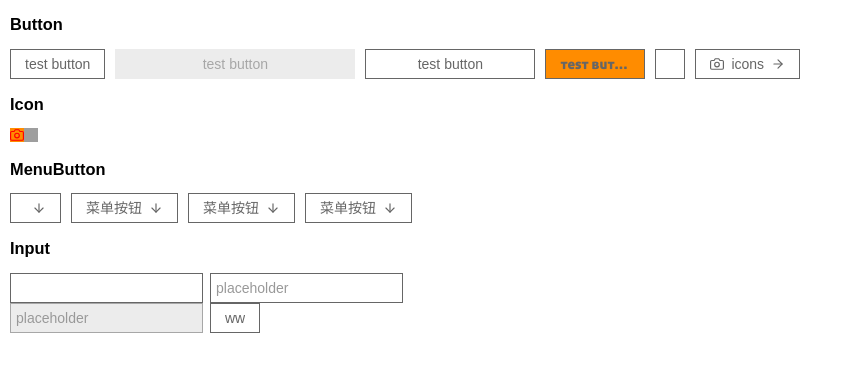
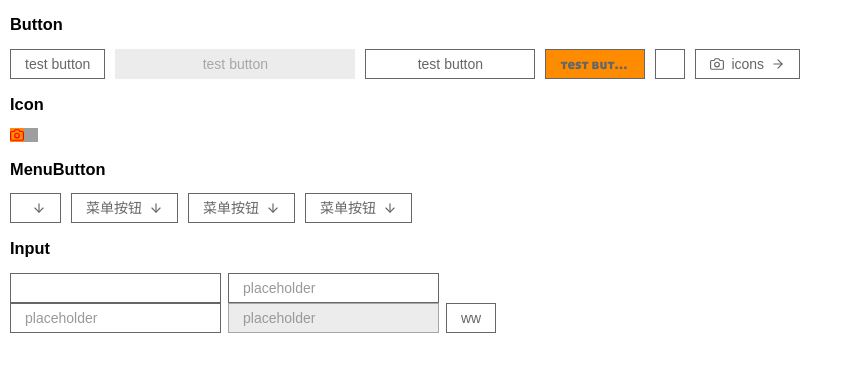
Before and after one commit to akaxiaok/KUI, a React app: page / in a window 1280 px wide. Shown: the top 372 px of the page, without its empty margins (0-853 px from the left). Built offline with nearby package versions, Linux system fonts and the light colour scheme; grey boxes are pictures that could not be loaded; the HTML template or start-up script is replaced by a standard one.

Commit message:
feature: Input: suggestions fix: MenuButton: popup index

```diff
--- a/src/app.jsx
+++ b/src/app.jsx
@@ -49,8 +49,15 @@ function App(props) {
                  const valid = !!value.match(/^[0-9]+$/g);
                  return { valid, errMsg: 'This should be numbers' }
                }}
+               items={['Jan', 'Feb', 'Mar', 'Apr']}
         />
         <br />
+        <Input placeholder="placeholder"
+               required={true}
+               validateOn={{ focus: false }}
+               onChange={log.bind(this)}
+               items={['Jan', 'Feb', 'Mar', 'Apr']}
+        />
         <Input placeholder="placeholder"
                disabled={true} />
         <Button text="ww" />
--- a/src/components/Input/Input.jsx
+++ b/src/components/Input/Input.jsx
@@ -4,6 +4,7 @@
 import React from 'react';
 import { Component } from '../../libs/';
 import './Input.less';
+import MenuItem from '../MenuItem';
 
 export default class Input extends Component {
 
@@ -16,25 +17,33 @@ export default class Input extends Component {
     }
   }
 
+  componentDidUpdate() {
+    const { required, focus, valid } = this.state;
+    // this.timout = setTimeout(() => {
+    //   this.setState({ showItems: focus && (required || valid) });
+    // },0);
+  }
+
   getClass() {
     const valid = this.state.valid ? '' : 'k-input-invalid';
     return this.className('k-input', valid);
   }
 
   getValue() {
-    return this.input.value;
+    return this.input && this.input.value;
   }
 
   validate(type) {
     const value = this.getValue();
     const validateOn = Object.assign({}, Input.defaultProps.validateOn, this.props.validateOn);
-    let validated = { valid: true };
+    let validated = { valid: true, required: false };
     if (!validateOn[type]) {
       validated = { valid: this.state.valid };
       return validated;
     }
     if (this.props.required && !value.length) {
       validated = {
+        required: true,
         valid: false,
         errType: Input.ERR_TYPE.REQUIRED,
         errMsg: 'This is required'
@@ -57,34 +66,61 @@ export default class Input extends Component {
   }
 
   handleBlur(event) {
-    let validated = this.validate('blur');
-    this.setState(validated);
+    let newState = this.validate('blur');
+    newState.focus = false;
+    this.setState(newState);
   }
 
   handleFocus(event) {
-    let validated = this.validate('focus');
-    this.setState(validated);
+    let newState = this.validate('focus');
+    newState.focus = true;
+    this.setState(newState);
+    this.timout = setTimeout(() => {
+      const { required, focus, valid } = this.state;
+      this.setState({ showItems: focus && (required || valid) });
+    }, 0);
   }
 
   focus() {
     this.input.focus();
   }
 
+  handleItemClick(e, v) {
+    this.input.value = v;
+    const newState = this.validate('change');
+    this.setState(newState);
+  }
+
   render() {
-    const { disabled, type, text } = this.props;
-    let { errMsg, errType } = this.state;
-    const placeholder = this.state.valid ? this.props.placeholder : '';
+    const { disabled, type, text, items } = this.props;
+    let { errMsg, errType, valid, focus, required, showItems } = this.state;
+    const placeholder = valid ? this.props.placeholder : '';
     let msgType = errType ? `${errType}-msg` : '';
+    let selectItems = [];
+    if (items) {
+      const reg = new RegExp(this.getValue(), 'i');
+      const equalReg = new RegExp('^' + this.getValue() + '$', 'i');
+      items.forEach((v, i) => {
+        if (reg.test(v) && !equalReg.test(v)) {
+          const item = <MenuItem key={i}
+                                 onClick={e => {
+                                   this.handleItemClick(e, v);
+                                 }}
+                                 text={v} />;
+          selectItems.push(item);
+        }
+      })
+    }
+    const itemsDisplay = selectItems.length ? 'display' : '';
     return <div className="k-input-container" >
-
-      <span onClick={this.focus.bind(this)} className={`k-input-msg ${msgType}`} >
+      <span className={`k-input-msg ${!valid && msgType}`} >
          {errMsg}
         </span >
       <input
         ref={input => {
           this.input = input
         }}
-        type={type}
+        type={type === "password" ? "password" : 'text'}
         className={this.getClass()}
         value={text}
         disabled={disabled}
@@ -92,6 +128,9 @@ export default class Input extends Component {
         onChange={this.handleChange.bind(this)}
         onBlur={this.handleBlur.bind(this)}
         onFocus={this.handleFocus.bind(this)} />
+      <ul className={`k-input-items ${showItems && itemsDisplay}`} >
+        {selectItems}
+      </ul >
     </div >
   }
 }
--- a/src/components/Input/Input.less
+++ b/src/components/Input/Input.less
@@ -17,32 +17,35 @@
   visibility: hidden;
   width: 100%;
   border: 1px solid transparent;
-  padding: 0 0.5em;
+  padding: 0 1em;
   box-sizing: border-box;
   &.required-msg {
     color: @invalid-color;
+    background: @back-default-color;
     top: 0.5em;
     visibility: visible;
     border-top: 2px solid transparent;
+    z-index: -1;
   }
   &.custom-msg {
     top: 2em;
     margin-top: 2px;
-    padding: 0.5em;
+    padding: 0.5em 1em;
     color: @back-default-color;
     background: @invalid-color;
     visibility: visible;
+    z-index: 1;
   }
 }
 
 .k-input {
   border: 1px solid @font-default-color;
-  padding: 0.5em 5px;
+  padding: 0.5em 1em;
   height: 1em;
   line-height: 1;
   box-sizing: content-box;
   outline: 0;
-
+  background: transparent;
   &:focus {
     border: 1px solid @font-active-color;
     outline: 0;
@@ -56,3 +59,17 @@
     border-color: @invalid-color;
   }
 }
+
+.k-input-items {
+  width: 100%;
+  list-style: none;
+  position: absolute;
+  top: 2em;
+  margin-top: 2px;
+  display: none;
+  background: @back-default-color;
+  z-index: 1;
+  &.display {
+    display: block;
+  }
+}
--- a/src/components/MenuButton/MenuButton.less
+++ b/src/components/MenuButton/MenuButton.less
@@ -12,7 +12,8 @@
 .k-menu-list {
   position: absolute;
   top: 2em;
-  margin: 1px 0 0 0;
+  z-index: 1;
+  margin: 2px 0 0 0;
   padding: 0;
   left: 0;
   width: 100%;
--- a/src/components/MenuItem/MenuItem.less
+++ b/src/components/MenuItem/MenuItem.less
@@ -11,7 +11,7 @@
     background: @back-active-color;
   }
   &:first-child {
-    border-top: 1px solid @font-active-color;
+    border-top: 1px solid transparent;
   }
   &:last-child {
     border-bottom: 1px solid @font-active-color;
```
Also changed, not shown: src/components/style/normalize.css.
